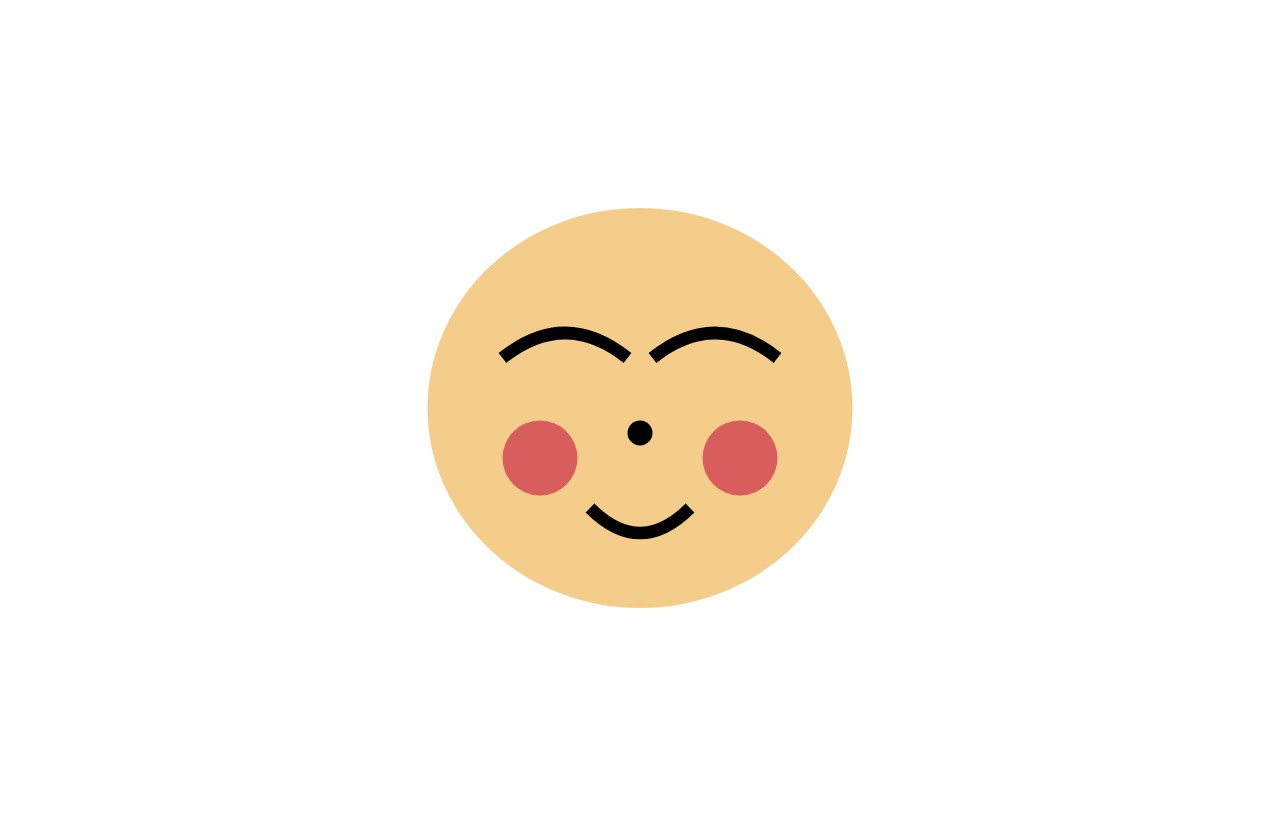
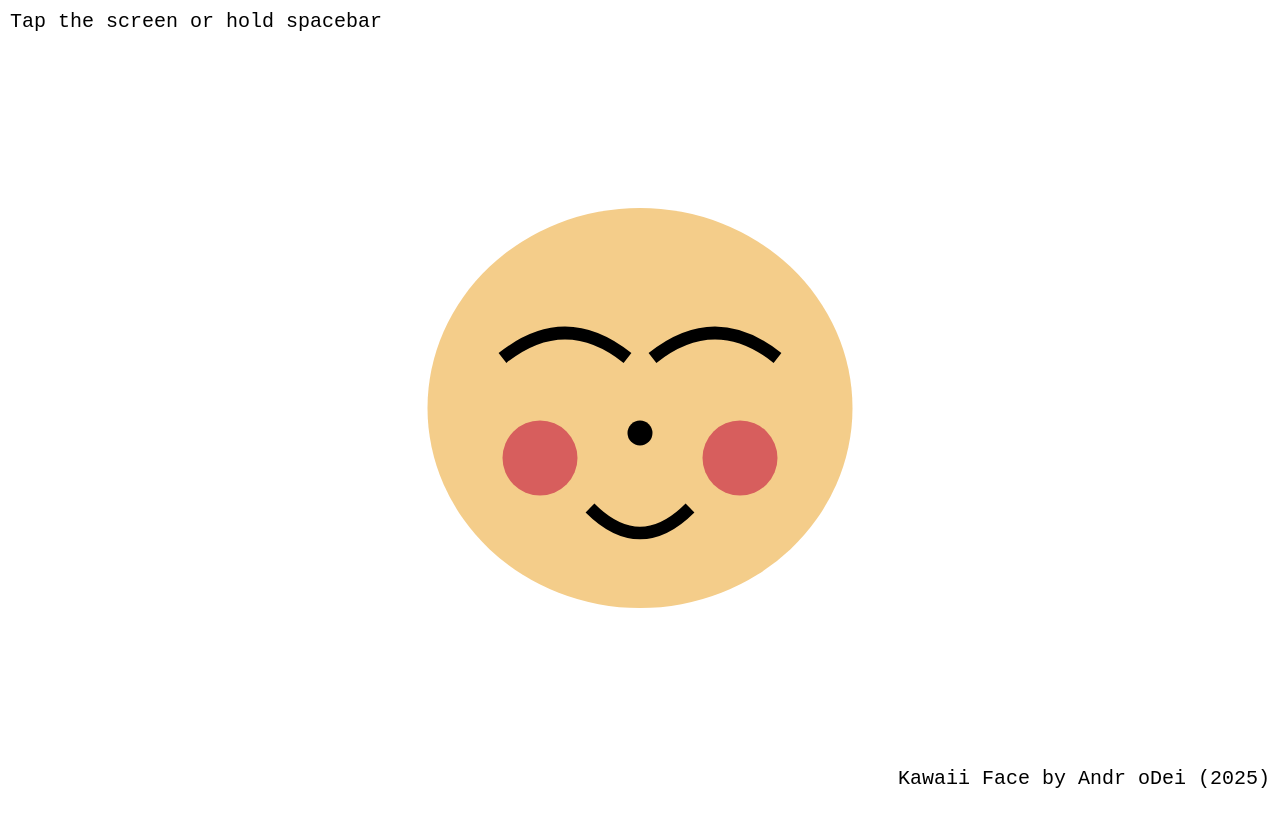
Before and after one commit to indexmod/face, a plain HTML site: page index.html in a window 1280 px wide. Drawn offline with Linux system fonts and the light colour scheme.

Commit message:
Update index.html

```diff
--- a/index.html
+++ b/index.html
@@ -23,7 +23,7 @@
 <meta name="msapplication-TileColor" content="#ffffff">
 <meta name="msapplication-TileImage" content="/ms-icon-144x144.png">
 <meta name="theme-color" content="#ffffff">
-    <title>Face by Andr oDei</title>
+    <title>Kawaii Face by Andr oDei</title>
     <style>
         body {
             display: flex;
@@ -35,9 +35,31 @@
         svg {
             cursor: pointer;
         }
+
+        .tap-message {
+    position: absolute;
+    top: 10px;
+    left: 10px;
+    font-family: monospace;
+    font-size: 20px;
+    color: black;
+}
+
+        .kawaii-credit {
+    position: absolute;
+    bottom: 10px;
+    right: 10px;
+    font-family: monospace;
+    font-size: 20px;
+    color: black;
+}
+
+
     </style>
 </head>
 <body>
+    <div class="tap-message">Tap the screen or hold spacebar</div>
+
     <svg id="face" xmlns="http://www.w3.org/2000/svg" width="500" height="auto" viewBox="0 0 200 200">
         <!-- Лицо (немного изменена форма) -->
         <ellipse cx="100" cy="100" rx="85" ry="80" fill="#F4CD8A"/>
@@ -60,6 +82,9 @@
         <!-- Рот -->
         <path id="mouth" d="M80 140 Q100 160 120 140" stroke="black" stroke-width="5" fill="none"/>
     </svg>
+
+    <div class="kawaii-credit">Kawaii Face by Andr oDei (2025)</div>
+
 
     <script>
         function generateFace() {
```
